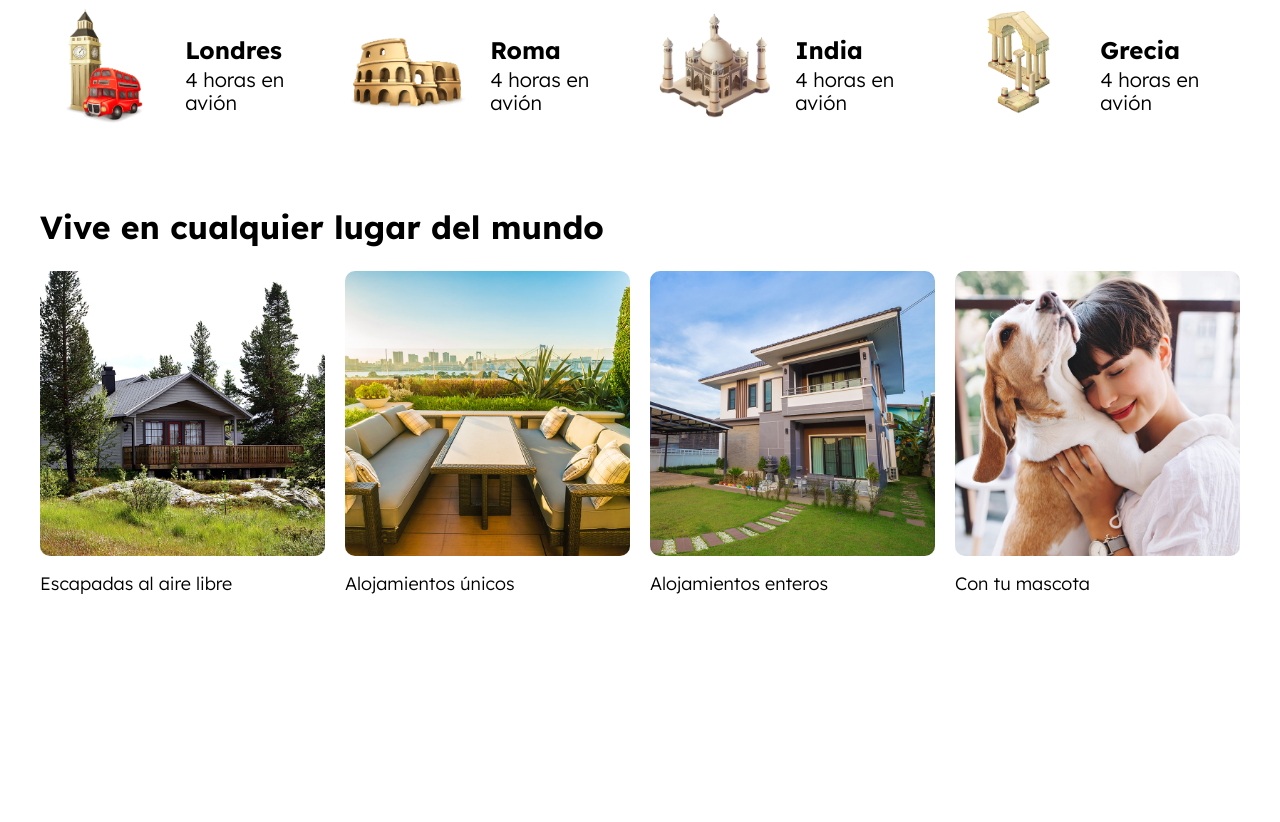
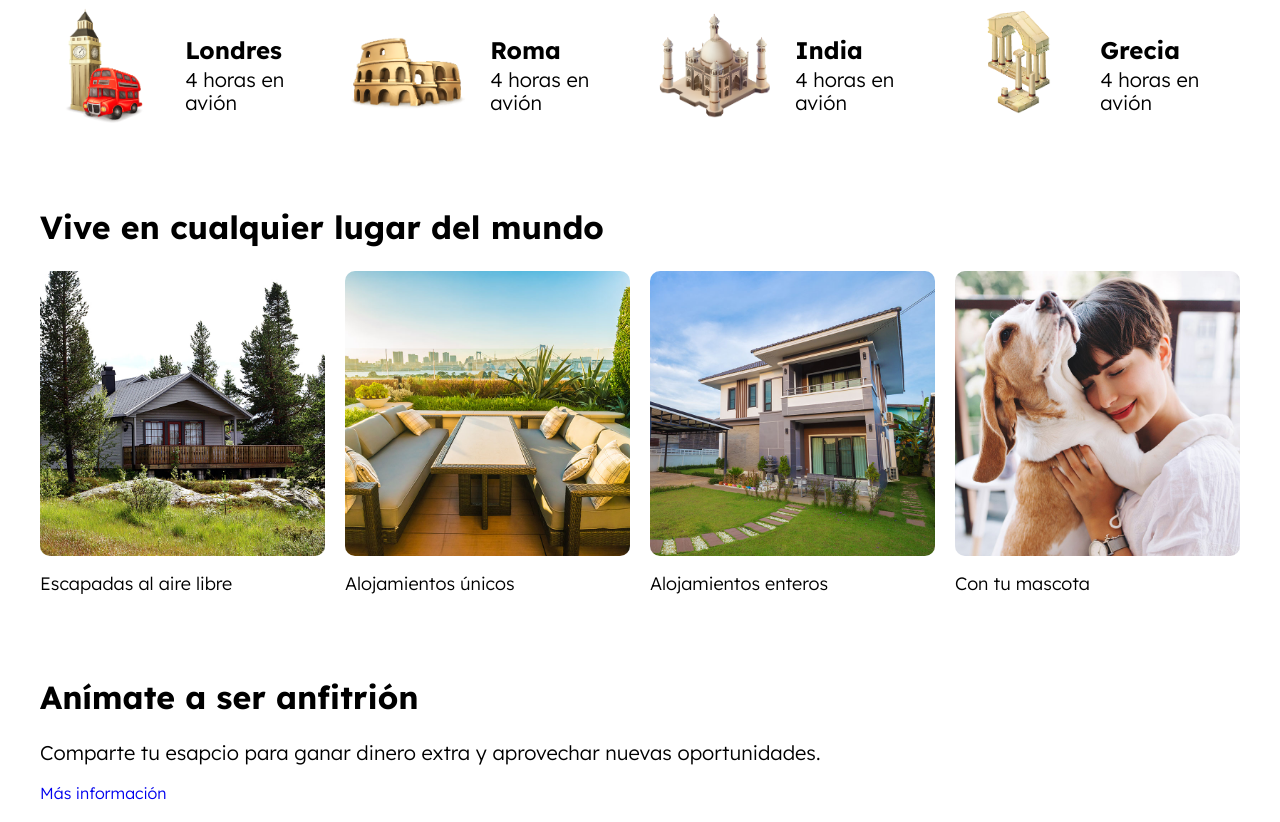
Before and after one commit to jimmy-bustillo/airbnb, a website: page index.html in a window 1280 px wide. Shown: the part 1044-1866 px from the top of the page. Before the commit the page ends 1677 px from the top, so only its background shows below. Drawn offline with nearby package versions, Linux system fonts and the light colour scheme; files that its build step writes are made by us from their sources; files whose address does not match are found by name.

Commit message:
agrega la sección de anfitrion

```diff
--- a/index.html
+++ b/index.html
@@ -219,5 +219,16 @@
         <!-- .lugar -->
       </div>
     </section>
+
+    <section class="anfitrion contenedor seccion">
+      <div class="anfitrion__contenido">
+        <h2 class="anfitrion__heading">Anímate a ser anfitrión</h2>
+        <p class="anfitrion__texto">
+          Comparte tu esapcio para ganar dinero extra y aprovechar nuevas
+          oportunidades.
+        </p>
+        <a href="#" class="anfitrion__enlace">Más información</a>
+      </div>
+    </section>
   </body>
 </html>
```
